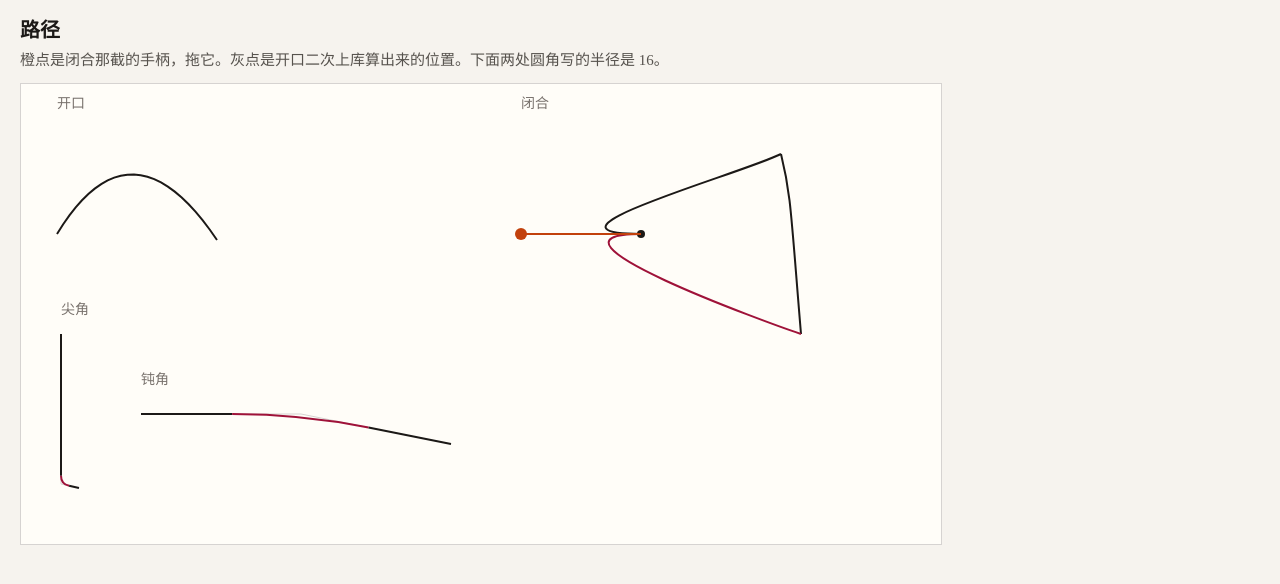
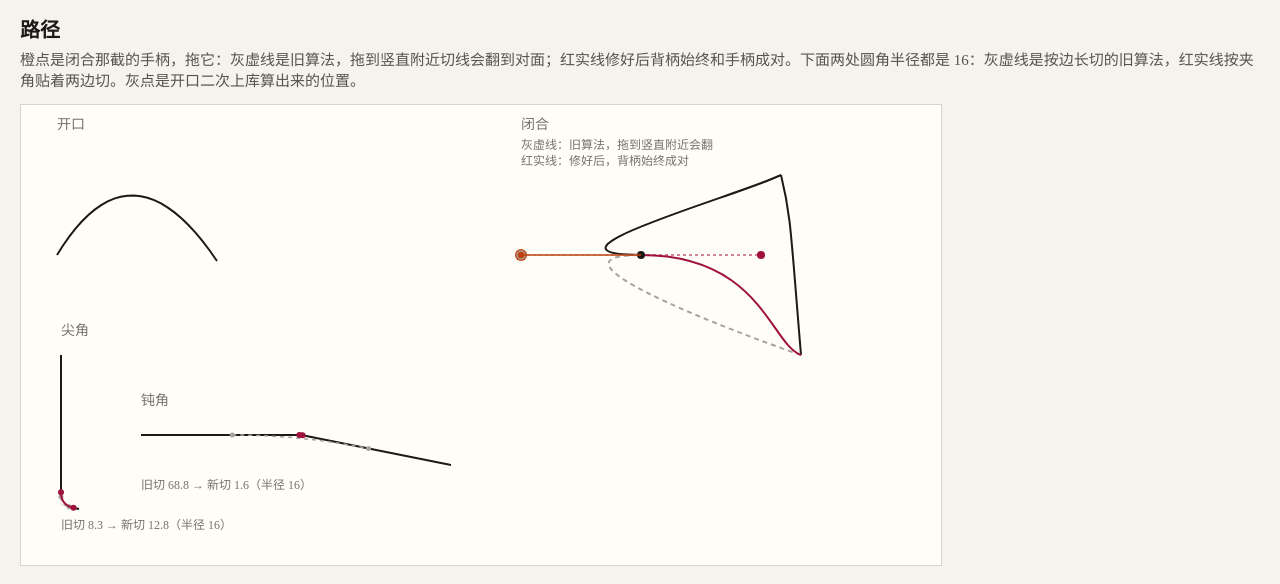
Before and after one commit to Chinese-zy/gsb-uid75-path_bugfix, a website: page index.html in a window 1280 px wide. Drawn offline with Linux system fonts and the light colour scheme; no server answers.

Commit message:
闭合手柄按起点成对，圆角按夹角去切。

```diff
--- a/geom.js
+++ b/geom.js
@@ -28,27 +28,27 @@
   }
 
   function closedHandle(anchor, handle) {
-    let dx = handle.x - anchor.x;
-    let dy = handle.y - anchor.y;
-    if (dx < 0) {
-      dx = -dx;
-      dy = -dy;
-    }
-    return { x: anchor.x - dx, y: anchor.y - dy };
+    return { x: 2 * anchor.x - handle.x, y: 2 * anchor.y - handle.y };
   }
 
   function fillet(prev, corner, next, radius) {
     const ab = dist(prev, corner) || 1;
     const cb = dist(next, corner) || 1;
-    const cut = Math.min(ab, cb) * 0.45;
+    const ux = (prev.x - corner.x) / ab;
+    const uy = (prev.y - corner.y) / ab;
+    const vx = (next.x - corner.x) / cb;
+    const vy = (next.y - corner.y) / cb;
+    const cos = Math.min(1, Math.max(-1, ux * vx + uy * vy));
+    const half = Math.acos(cos) / 2;
+    const cut = Math.min(radius / Math.tan(half), ab, cb);
     return {
       p1: {
-        x: corner.x + ((prev.x - corner.x) * cut) / ab,
-        y: corner.y + ((prev.y - corner.y) * cut) / ab,
+        x: corner.x + ux * cut,
+        y: corner.y + uy * cut,
       },
       p2: {
-        x: corner.x + ((next.x - corner.x) * cut) / cb,
-        y: corner.y + ((next.y - corner.y) * cut) / cb,
+        x: corner.x + vx * cut,
+        y: corner.y + vy * cut,
       },
       cut: cut,
       asked: radius,
--- a/index.html
+++ b/index.html
@@ -14,7 +14,7 @@
 <body>
   <header>
     <h1>路径</h1>
-    <p>橙点是闭合那截的手柄，拖它。灰点是开口二次上库算出来的位置。下面两处圆角写的半径是 16。</p>
+    <p>橙点是闭合那截的手柄，拖它：灰虚线是旧算法，拖到竖直附近切线会翻到对面；红实线修好后背柄始终和手柄成对。下面两处圆角半径都是 16：灰虚线是按边长切的旧算法，红实线按夹角贴着两边切。灰点是开口二次上库算出来的位置。</p>
   </header>
   <canvas id="c" width="920" height="460"></canvas>
   <script src="geom.js"></script>
@@ -32,6 +32,28 @@
     const blunt = [{ x: 120, y: 330 }, { x: 280, y: 330 }, { x: 430, y: 360 }];
     let samples = [];
     let dragging = false;
+
+    // 旧算法，只留作对比演示
+    function oldClosedHandle(anchor, handle) {
+      let dx = handle.x - anchor.x;
+      let dy = handle.y - anchor.y;
+      if (dx < 0) {
+        dx = -dx;
+        dy = -dy;
+      }
+      return { x: anchor.x - dx, y: anchor.y - dy };
+    }
+
+    function oldFillet(prev, corner, next) {
+      const ab = Geom.dist(prev, corner) || 1;
+      const cb = Geom.dist(next, corner) || 1;
+      const cut = Math.min(ab, cb) * 0.45;
+      return {
+        p1: { x: corner.x + ((prev.x - corner.x) * cut) / ab, y: corner.y + ((prev.y - corner.y) * cut) / ab },
+        p2: { x: corner.x + ((next.x - corner.x) * cut) / cb, y: corner.y + ((next.y - corner.y) * cut) / cb },
+        cut: cut,
+      };
+    }
 
     function stroke(points, color, width) {
       ctx.beginPath();
@@ -51,6 +73,25 @@
       ctx.stroke();
     }
 
+    function dashedCurve(a, c1, c2, b, color) {
+      ctx.save();
+      ctx.setLineDash([5, 4]);
+      curve(a, c1, c2, b, color);
+      ctx.restore();
+    }
+
+    function dashedLine(a, b, color) {
+      ctx.save();
+      ctx.setLineDash([3, 3]);
+      ctx.beginPath();
+      ctx.moveTo(a.x, a.y);
+      ctx.lineTo(b.x, b.y);
+      ctx.strokeStyle = color;
+      ctx.lineWidth = 1;
+      ctx.stroke();
+      ctx.restore();
+    }
+
     function dot(p, color, r) {
       ctx.beginPath();
       ctx.arc(p.x, p.y, r, 0, Math.PI * 2);
@@ -58,17 +99,34 @@
       ctx.fill();
     }
 
-    function drawFillet(poly) {
-      const cut = Geom.fillet(poly[0], poly[1], poly[2], 16);
-      stroke(poly, "#d6d3d1", 1);
-      stroke([poly[0], cut.p1], "#1c1917", 2);
-      stroke([cut.p2, poly[2]], "#1c1917", 2);
+    function drawFillet(poly, labelY) {
+      const now = Geom.fillet(poly[0], poly[1], poly[2], 16);
+      const old = oldFillet(poly[0], poly[1], poly[2]);
+      stroke(poly, "#e7e5e4", 1);
+      stroke([poly[0], now.p1], "#1c1917", 2);
+      stroke([now.p2, poly[2]], "#1c1917", 2);
+      ctx.save();
+      ctx.setLineDash([4, 4]);
       ctx.beginPath();
-      ctx.moveTo(cut.p1.x, cut.p1.y);
-      ctx.quadraticCurveTo(poly[1].x, poly[1].y, cut.p2.x, cut.p2.y);
+      ctx.moveTo(old.p1.x, old.p1.y);
+      ctx.quadraticCurveTo(poly[1].x, poly[1].y, old.p2.x, old.p2.y);
+      ctx.strokeStyle = "#a8a29e";
+      ctx.lineWidth = 1.5;
+      ctx.stroke();
+      ctx.restore();
+      dot(old.p1, "#a8a29e", 2.5);
+      dot(old.p2, "#a8a29e", 2.5);
+      ctx.beginPath();
+      ctx.moveTo(now.p1.x, now.p1.y);
+      ctx.quadraticCurveTo(poly[1].x, poly[1].y, now.p2.x, now.p2.y);
       ctx.strokeStyle = "#9f1239";
       ctx.lineWidth = 2;
       ctx.stroke();
+      dot(now.p1, "#9f1239", 3);
+      dot(now.p2, "#9f1239", 3);
+      ctx.fillStyle = "#78716c";
+      ctx.font = "12px Songti SC";
+      ctx.fillText("旧切 " + old.cut.toFixed(1) + " → 新切 " + now.cut.toFixed(1) + "（半径 16）", poly[0].x, labelY);
     }
 
     function frame() {
@@ -79,27 +137,40 @@
       ctx.fillText("闭合", 500, 24);
       ctx.fillText("尖角", 40, 230);
       ctx.fillText("钝角", 120, 300);
+      ctx.font = "12px Songti SC";
+      ctx.fillText("灰虚线：旧算法，拖到竖直附近会翻", 500, 44);
+      ctx.fillText("红实线：修好后，背柄始终成对", 500, 60);
 
       const pts = [];
       for (let i = 0; i <= 24; i++) pts.push(Geom.quadPoint(openA, openC, openB, i / 24));
       stroke(pts, "#1c1917", 2);
       for (const p of samples) dot(p, "#a8a29e", 3);
 
-      const back = Geom.closedHandle(anchor, handle);
+      const backNew = Geom.closedHandle(anchor, handle);
+      const backOld = oldClosedHandle(anchor, handle);
       const mid = { x: (far.x + low.x) / 2, y: (far.y + low.y) / 2 - 30 };
       curve(anchor, handle, { x: far.x - 40, y: far.y + 20 }, far, "#1c1917");
       curve(far, { x: far.x + 10, y: far.y + 40 }, mid, low, "#1c1917");
-      curve(low, { x: low.x - 30, y: low.y - 10 }, back, anchor, "#9f1239");
+      dashedCurve(low, { x: low.x - 30, y: low.y - 10 }, backOld, anchor, "#a8a29e");
+      curve(low, { x: low.x - 30, y: low.y - 10 }, backNew, anchor, "#9f1239");
+      dashedLine(backOld, anchor, "#a8a29e");
+      dashedLine(anchor, backNew, "#9f1239");
       dot(anchor, "#1c1917", 4);
       dot(handle, "#c2410c", 6);
+      dot(backNew, "#9f1239", 4);
+      ctx.beginPath();
+      ctx.arc(backOld.x, backOld.y, 4, 0, Math.PI * 2);
+      ctx.strokeStyle = "#a8a29e";
+      ctx.lineWidth = 1.5;
+      ctx.stroke();
       ctx.beginPath();
       ctx.moveTo(anchor.x, anchor.y);
       ctx.lineTo(handle.x, handle.y);
       ctx.strokeStyle = "#c2410c";
       ctx.stroke();
 
-      drawFillet(sharp);
-      drawFillet(blunt);
+      drawFillet(sharp, 424);
+      drawFillet(blunt, 384);
     }
 
     canvas.addEventListener("mousedown", (ev) => {
```
Also changed, not shown: test/closed.test.js (added, +20 -0 lines), test/fillet.test.js (added, +43 -0 lines), README.md.
